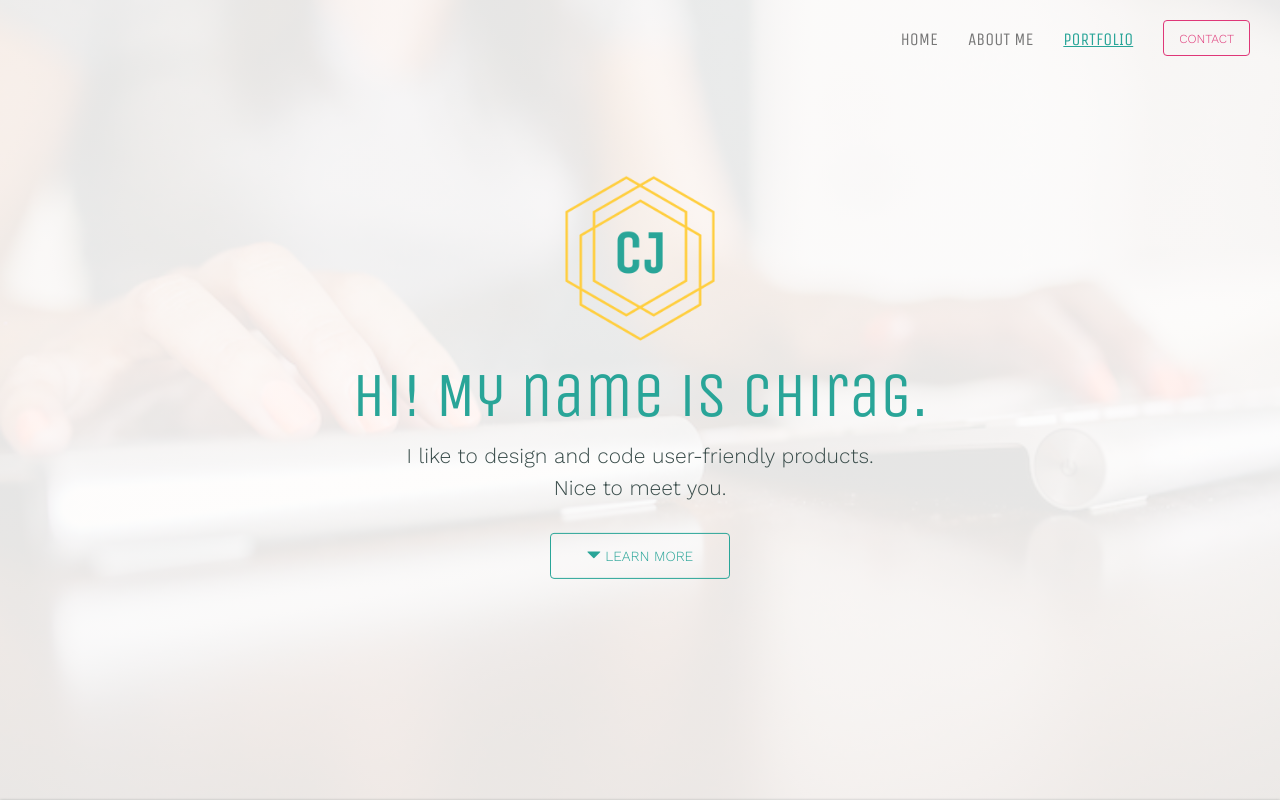
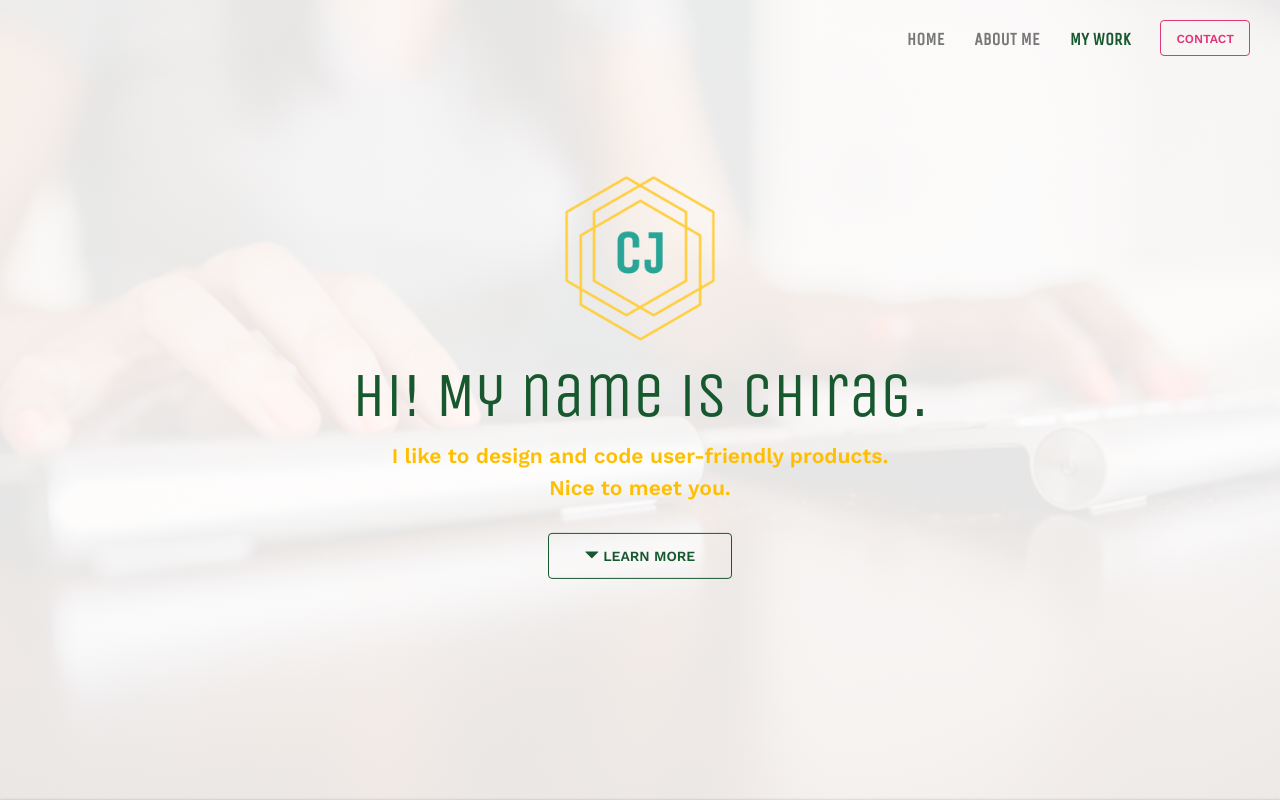
Before and after one commit to chiragj-coder/ChiragJain.github.io, a plain HTML site: page index.html in a window 1280 px wide. Shown: the top 800 px of the page. Drawn offline with nearby package versions, Linux system fonts and the light colour scheme.

Commit message:
New Update: Theme, Navbar

```diff
--- a/index.html
+++ b/index.html
@@ -47,7 +47,7 @@
         <ul class="nav navbar-nav navbar-right">
           <li class="active"><a class="scroll" href="#top">Home <span class="sr-only">(current)</span></a></li>
           <li><a class="scroll" href="#about">About Me</a></li>
-          <li><a class="scroll" href="#portfolio">Portfolio</a></li>
+          <li><a class="scroll" href="#portfolio">My Work</a></li>
           <li><button class="btn td-btn small outline pink" data-toggle="modal" data-target="#contactModal">Contact</button></li>
         </ul>
       </div><!-- /.navbar-collapse -->
--- a/style.css
+++ b/style.css
@@ -1,6 +1,6 @@
 :root {
   --pink: #df3778;
-  --green: #29a598;
+  --green: #17582f;
   --yellow: #ffce3f;
 }
 
@@ -53,6 +53,7 @@ small {
 }
 a {
   color: var(--green);
+  font-weight: bold;
   transition: background-color 0.2s ease-in-out, color 0.2s ease-in-out;
 }
 a:focus,
@@ -126,10 +127,11 @@ footer.row {
 }
 .navbar-brand span {
   color: var(--green);
+  font-weight: bold;
 }
 .navbar-brand:focus span,
 .navbar-brand:hover span {
-  text-decoration: underline;
+  /* text-decoration: underline; */
 }
 .navbar-nav > li > a,
 .navbar-nav > li > button {
@@ -138,11 +140,12 @@ footer.row {
   line-height: 36px;
   margin-top: 22px;
   text-transform: uppercase;
+  font-weight:bold;
 }
 .navbar-default .navbar-nav > .active > a {
   background-color: transparent;
   color: var(--green);
-  text-decoration: underline;
+  /* text-decoration: underline; */
 }
 .navbar-default .navbar-nav > li > a:focus,
 .navbar-default .navbar-nav > li > a:hover,
@@ -150,7 +153,7 @@ footer.row {
 .navbar-default .navbar-nav > .active > a:hover {
   background-color: transparent;
   /*color: #208479;*/
-  text-decoration: underline;
+  /* text-decoration: underline; */
 }
 .navbar-nav .outline.pink {
   margin: 20px 15px 0;
@@ -218,6 +221,8 @@ footer.row {
 }
 .jumbotron p {
   margin: 0;
+  font-weight: 600;
+  color: #ffbf00;
 }
 
 /* =====================
@@ -297,6 +302,7 @@ footer.row {
   padding: 12px 36px;
   text-transform: uppercase;
   transition: background-color 0.2s ease-in-out;
+  font-weight: 600;
 }
 .td-btn + .td-btn {
   margin-left: 6px;
```
Also changed, not shown: WebsiteTheme.txt (added).
